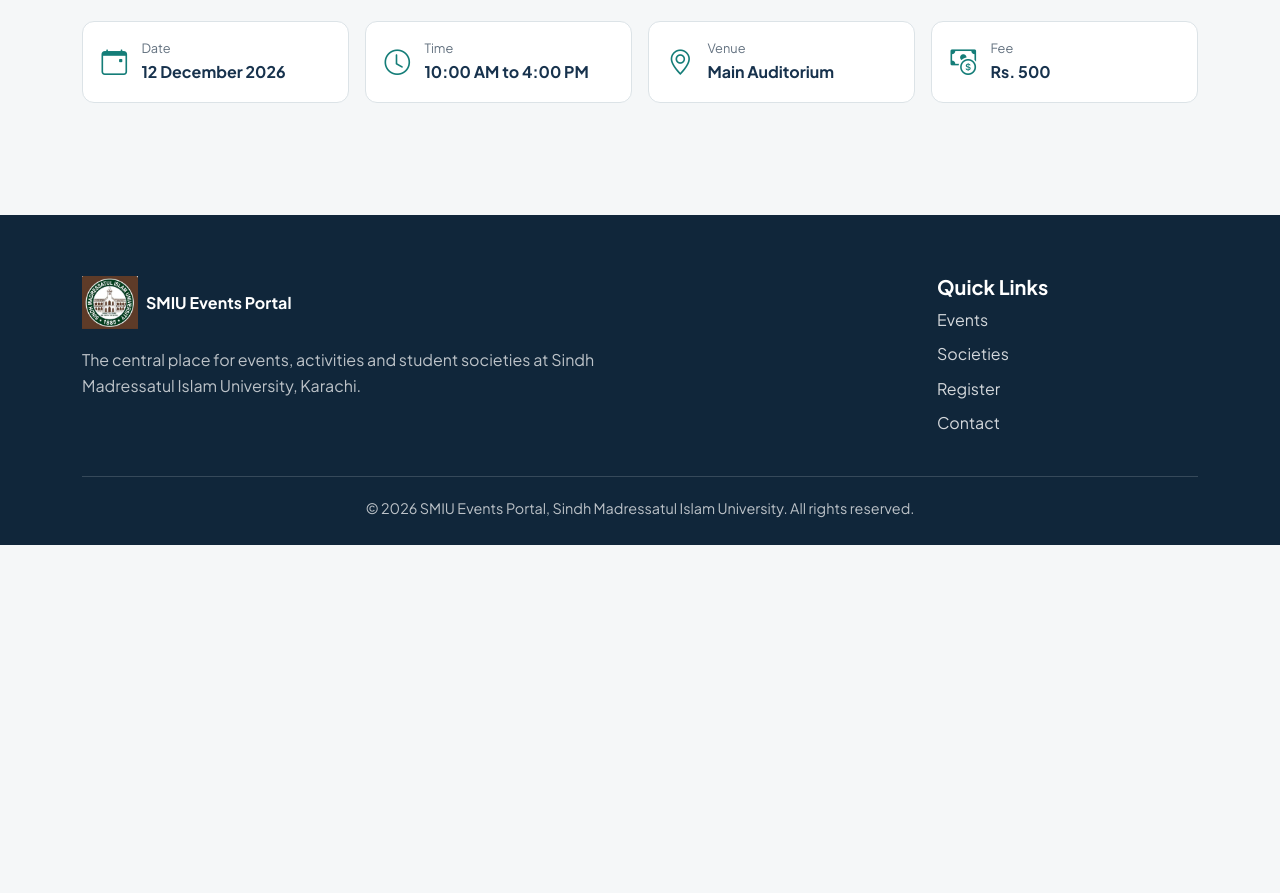
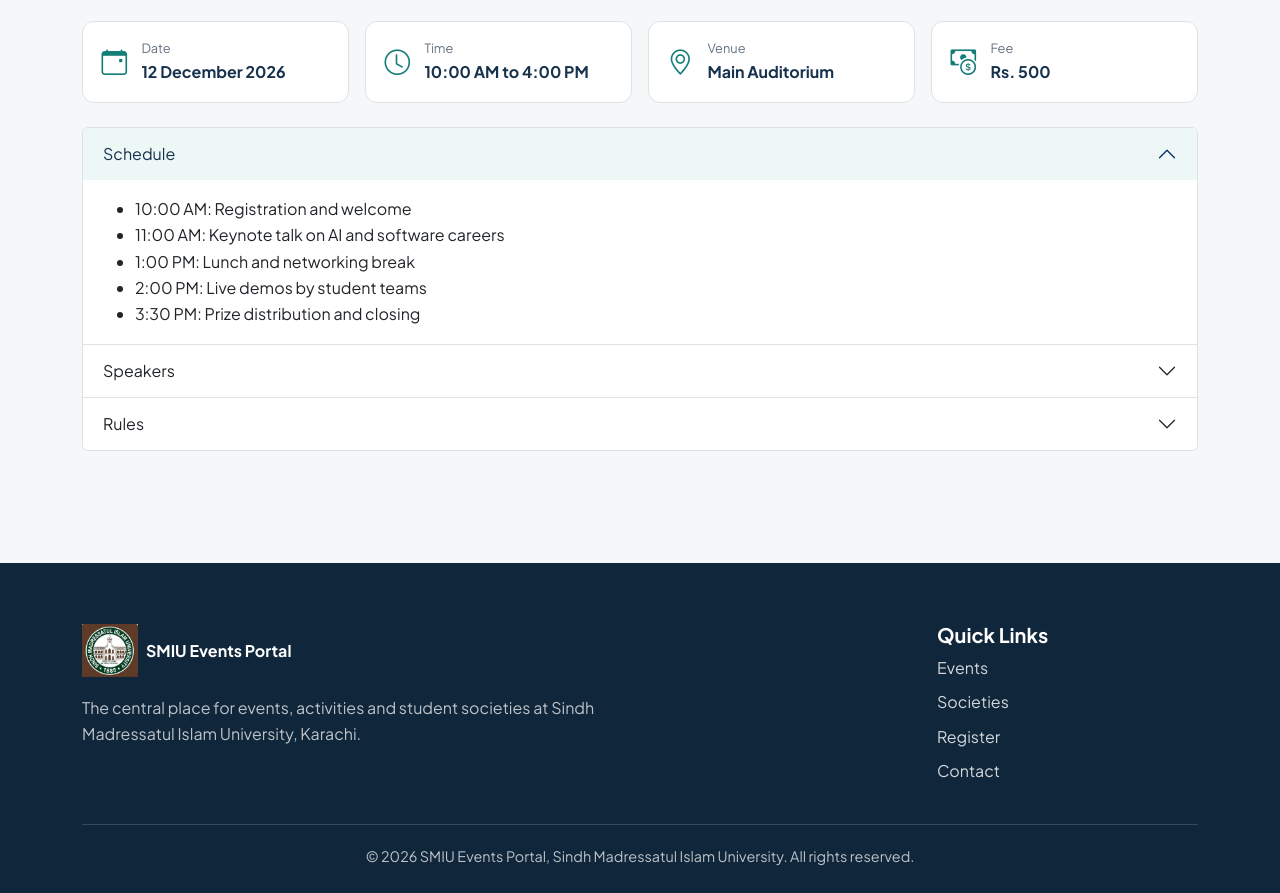
Before and after one commit to laibaibrahim/smiu-events-portal, a plain HTML site: page event-details.html in a window 1280 px wide. Shown: the part 789-1682 px from the top of the page. Before the commit the page ends 1334 px from the top, so only its background shows below. Drawn offline with nearby package versions, Linux system fonts and the light colour scheme.

Commit message:
Create event details accordion

```diff
--- a/CSS/style.css
+++ b/CSS/style.css
@@ -685,3 +685,16 @@ button:focus-visible {
 .ev-info-box strong {
   color: var(--primary);
 }
+
+
+/* Accordion in teal theme */
+.ev-accordion .accordion-button:not(.collapsed) {
+  background: #edf7f6;
+  color: var(--primary);
+  box-shadow: none;
+}
+
+.ev-accordion .accordion-button:focus {
+  border-color: var(--accent);
+  box-shadow: 0 0 0 0.2rem rgba(20, 125, 120, 0.25);
+}
--- a/event-details.html
+++ b/event-details.html
@@ -85,7 +85,65 @@
           </div>
         </div>
 
-        <!-- ACCORDION WILL BE ADDED HERE (Step 5) -->
+                <!-- ACCORDION: Schedule, Speakers, Rules -->
+        <div class="accordion ev-accordion mb-4" id="eventAccordion">
+          <div class="accordion-item">
+            <h2 class="accordion-header">
+              <button class="accordion-button" type="button" data-bs-toggle="collapse"
+                      data-bs-target="#collapseSchedule" aria-expanded="true" aria-controls="collapseSchedule">
+                Schedule
+              </button>
+            </h2>
+            <div id="collapseSchedule" class="accordion-collapse collapse show" data-bs-parent="#eventAccordion">
+              <div class="accordion-body">
+                <ul class="mb-0">
+                  <li>10:00 AM: Registration and welcome</li>
+                  <li>11:00 AM: Keynote talk on AI and software careers</li>
+                  <li>1:00 PM: Lunch and networking break</li>
+                  <li>2:00 PM: Live demos by student teams</li>
+                  <li>3:30 PM: Prize distribution and closing</li>
+                </ul>
+              </div>
+            </div>
+          </div>
+
+          <div class="accordion-item">
+            <h2 class="accordion-header">
+              <button class="accordion-button collapsed" type="button" data-bs-toggle="collapse"
+                      data-bs-target="#collapseSpeakers" aria-expanded="false" aria-controls="collapseSpeakers">
+                Speakers
+              </button>
+            </h2>
+            <div id="collapseSpeakers" class="accordion-collapse collapse" data-bs-parent="#eventAccordion">
+              <div class="accordion-body">
+                <ul class="mb-0">
+                  <li>Guest speaker from the software industry (Keynote)</li>
+                  <li>SMIU alumni working in AI and cloud computing</li>
+                  <li>Faculty members from the Computer Science department</li>
+                </ul>
+              </div>
+            </div>
+          </div>
+
+          <div class="accordion-item">
+            <h2 class="accordion-header">
+              <button class="accordion-button collapsed" type="button" data-bs-toggle="collapse"
+                      data-bs-target="#collapseRules" aria-expanded="false" aria-controls="collapseRules">
+                Rules
+              </button>
+            </h2>
+            <div id="collapseRules" class="accordion-collapse collapse" data-bs-parent="#eventAccordion">
+              <div class="accordion-body">
+                <ul class="mb-0">
+                  <li>Bring your university ID card.</li>
+                  <li>Be seated 15 minutes before the start time.</li>
+                  <li>Mobile phones must be on silent during sessions.</li>
+                  <li>Registration is required to attend.</li>
+                </ul>
+              </div>
+            </div>
+          </div>
+        </div>
 
         <!-- REGISTER BUTTON AND MODAL WILL BE ADDED HERE (Step 6) -->
 
```
